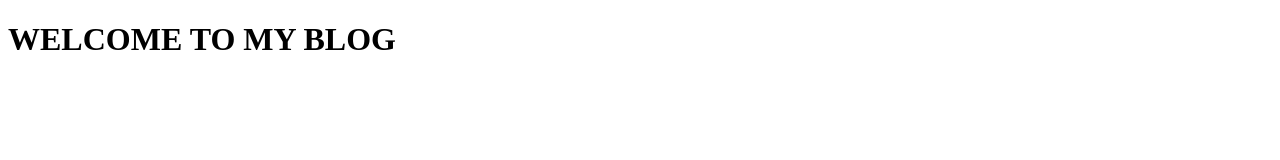
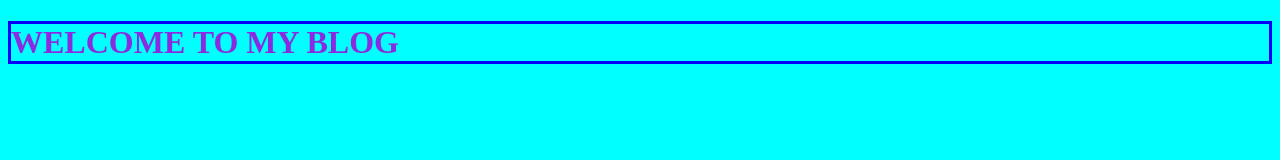
Before and after one commit to MariaBeatriceNamatovu/first-repo, a plain HTML site: page assignment.html in a window 1280 px wide. Drawn offline with Linux system fonts and the light colour scheme.

Commit message:
added some styling

```diff
--- a/STYLE.css
+++ b/STYLE.css
@@ -0,0 +1,3 @@
+body{
+    background-color: aqua;
+}
--- a/assignment.html
+++ b/assignment.html
@@ -5,8 +5,9 @@
     <meta http-equiv="X-UA-Compatible" content="IE=edge">
     <meta name="viewport" content="width=device-width, initial-scale=1.0">
     <title>My BLOG</title>
+    <link rel="stylesheet" href="./STYLE.css">
 </head>
 <body>
-    <H1>WELCOME TO MY BLOG</H1>
+    <H1 style="border: 3px blue solid;color: blueviolet;">WELCOME TO MY BLOG</H1>
 </body>
 </html>
```
